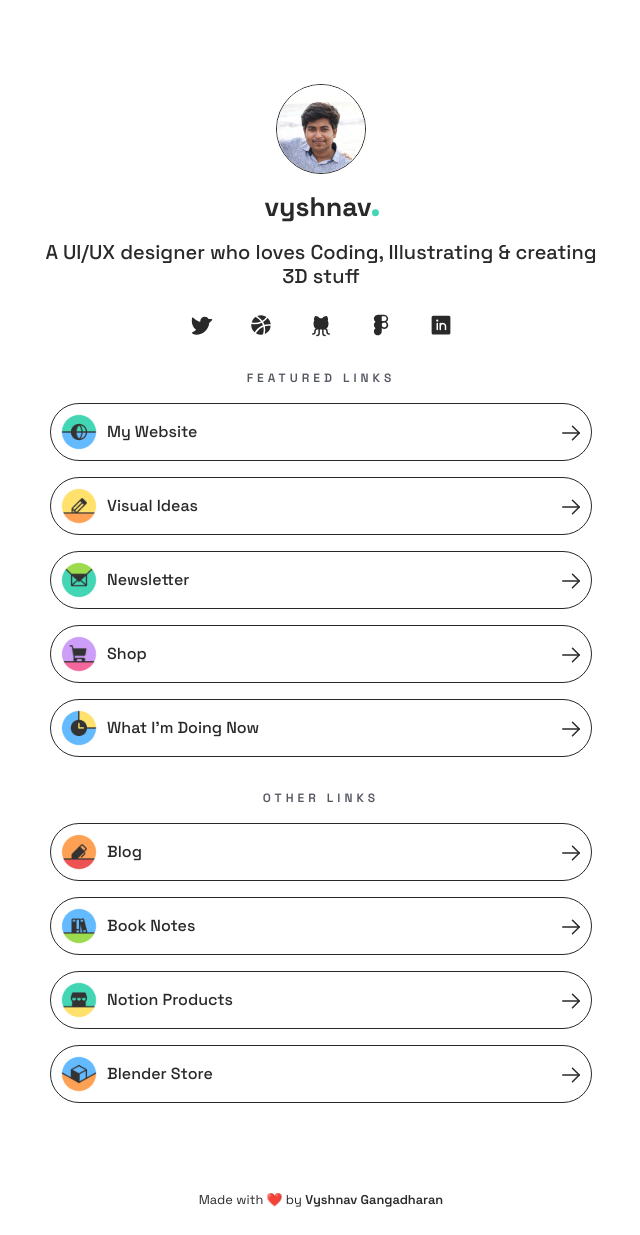
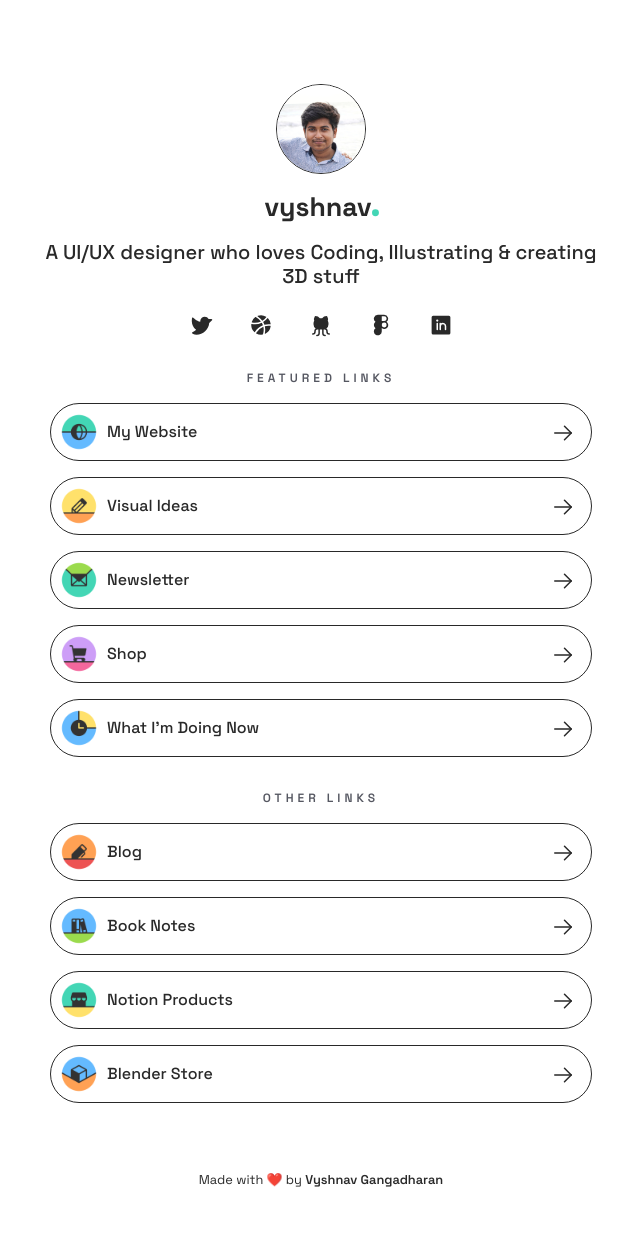
Before and after one commit to Vyshnav2255/links, a Jekyll site: the page built from index.html, in a window 1280 px wide. Shown: the whole page, without its empty margins (319-959 px from the left). Built offline with Jekyll 4.4.1, drawn with Linux system fonts in a browser that asks for light colours.

```diff
--- a/_config.yml
+++ b/_config.yml
@@ -1,5 +1,4 @@
 title: Vyshnav Gangadharan
-email: your-email@example.com
 description: >- # this means to ignore newlines until "baseurl:"
   A UI/UX designer who loves Coding, Illustrating & creating 3D stuff
 baseurl: "" # the subpath of your site, e.g. /blog
@@ -11,8 +10,6 @@ author:
   image             : /assets/avatar.png
   Twitter           : vyshnav_xyz
   Dribbble          : vyshnav_
-#  behance           : vyshnav_g
-# email             : vyshnav003@gmail.com
   Github            : Vyshnav2255
   Figma             : vyshnav
   Linkedin          : vyshnav-gangadharan
@@ -21,8 +18,6 @@ author:
 sass:
     style: compressed
 
-url: "https://links.vyshnav.xyz" # the base hostname & protocol for your site
-
 exclude:
    - .sass-cache/
    - .jekyll-cache/
--- a/_sass/_base.scss
+++ b/_sass/_base.scss
@@ -93,7 +93,7 @@ body {
     color: #292929;
     cursor: pointer;
     border-radius: 3rem;
-    padding: 0.5rem;
+    padding: 0.5rem 1rem 0.5rem 0.5rem;
     font-weight: 500;
     transition: all .14s ease-out;
 
@@ -124,7 +124,7 @@ body {
 
 footer{
     margin-top: auto;
-    padding: 2.75rem 0 1.5rem;
+    padding: 1.5rem 0;
     display: block;
     text-align: center;
 }
```
Also changed, not shown: _includes/scripts.html (+10 -0 lines), images/3D.png, images/Books.png, images/Cart.png, images/Clock.png, images/Mail.png, images/Pen.png, images/Pencil.png, images/Store.png, images/Website.png.
